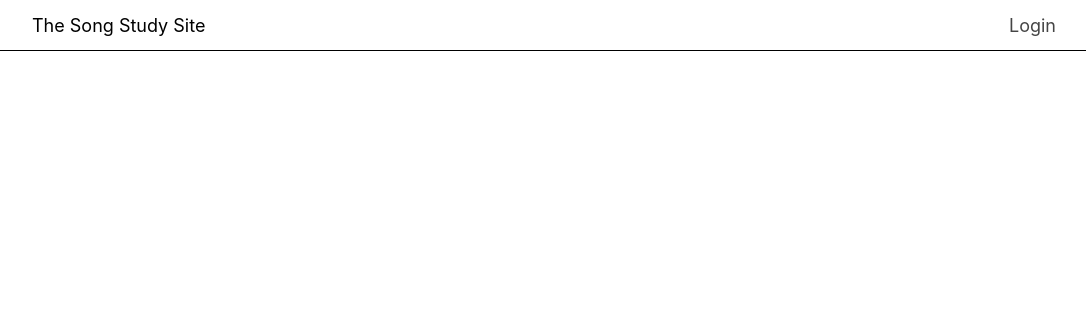
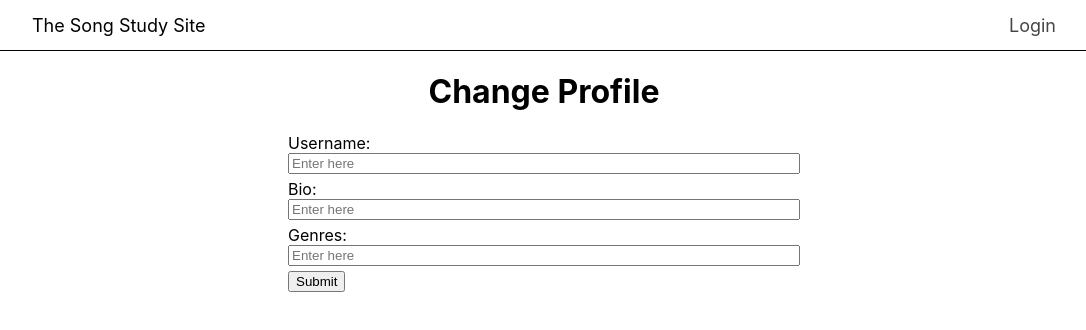
Before and after one commit to camrcast/technology-project-frontend, a React (Create React App) app: page /profile/update in a window 1280 px wide. Shown: the top 330 px of the page, without its empty margins (96-1182 px from the left). Built offline with nearby package versions, Linux system fonts and the light colour scheme.

Commit message:
Completed Update Profile page. Also erase login error upon success. Lastly, updated list to display with toString

```diff
--- a/src/App.tsx
+++ b/src/App.tsx
@@ -4,6 +4,7 @@ import { Route, Routes } from 'react-router-dom';
 import Header from './components/Header';
 import Login from './pages/Login';
 import Profile from './pages/Profile';
+import ProfileUpdate from './pages/ProfileUpdate';
 import { User, UserContext } from './context/userContext';
 
 
@@ -17,6 +18,7 @@ function App() {
         <Routes>
           <Route path="/login" element={<Login setUser={setUser}/>}/>
           <Route path="/profile" element={<Profile/>}/>
+          <Route path="/profile/update" element={<ProfileUpdate setUser={setUser}/>}/>
         </Routes>
       </UserContext.Provider>
     </>
--- a/src/components/ProfileForm/ProfileForm.css
+++ b/src/components/ProfileForm/ProfileForm.css
@@ -0,0 +1,23 @@
+main {
+    padding-inline: 10%;
+}
+
+form {
+    display: flex;
+    flex-direction: column;
+    gap: 5px;
+    min-width: 50%;
+}
+
+.form-group {
+    display: flex;
+    flex-direction: column;
+}
+
+.error {
+    color: red;
+}
+
+button {
+    max-width: max-content;
+}
--- a/src/components/ProfileForm/ProfileForm.tsx
+++ b/src/components/ProfileForm/ProfileForm.tsx
@@ -0,0 +1,42 @@
+import React, {useState} from "react";
+
+import "./ProfileForm.css";
+
+interface props {
+    onSubmit: (username:string, bio: string, genres: string[]) => any,
+    error: string | undefined
+};
+
+function ProfileForm({onSubmit, error}: props) {
+    const [username, setUsername] = useState("");
+    const [bio, setBio] = useState("");
+    const [genres, setGenres] = useState([""]);
+
+    function submit(e: React.FormEvent) {
+        e.preventDefault();
+        onSubmit(username, bio, genres);
+    }
+
+    return(
+        <>
+        <form onSubmit={submit}>
+            <div className="form-group">
+                <label htmlFor="usernameInput">Username:</label>
+                <input type="text" className="input" id="usernameInput" placeholder="Enter here" onChange={(e: any) => {setUsername(e.target.value)}}/>
+            </div>
+            <div className="form-group">
+                <label htmlFor="bioInput">Bio:</label>
+                <input type="text" className="input" id="bioInput" placeholder="Enter here" onChange={(e: any) => {setBio(e.target.value)}}/>
+            </div>
+            <div className="form-group">
+                <label htmlFor="genresInput">Genres:</label>
+                <input type="text" className="input" id="genresInput" placeholder="Enter here" onChange={(e: any) => {setGenres(e.target.value.toLowerCase().split(","))}}/>
+            </div>
+            {error && <small className="error">{error}</small>}
+            <button>Submit</button>
+        </form>
+        </>
+    )
+}
+
+export default ProfileForm;
--- a/src/pages/Login/Login.tsx
+++ b/src/pages/Login/Login.tsx
@@ -21,6 +21,7 @@ function Login({setUser}: props) {
             localStorage.setItem("token", token);
             setUser(user);
             setDisplaySuccess(true);
+            setError(undefined);
             setTimeout(() => {
                 navigate("/"); // Don't use window.location otherwise the page refreshes
             }, 3000)
--- a/src/pages/Profile/Profile.tsx
+++ b/src/pages/Profile/Profile.tsx
@@ -1,7 +1,6 @@
 import React, {useState, useContext} from "react";
 import { UserContext } from '../../context/userContext'
 import NavLink from "../../components/NavLink";
-
 
 import "./Profile.css";
 
@@ -12,9 +11,9 @@ function Profile() {
             <h1>Profile</h1>
             <div>{user && <p>Username: {user.username}</p>}</div>
             <div>{user && <p>Bio: {user.bio}</p>}</div>
-            <div>{user && <p>Genres: {user.genres}</p>}</div>
+            <div>{user && <p>Genres: {user.genres.toString()}</p>}</div>
             <nav>
-                {<NavLink to="/update">Update</NavLink>}
+                {<NavLink to="/profile/update">Update Profile</NavLink>}
             </nav>
         </main>
     )
--- a/src/pages/ProfileUpdate/ProfileUpdate.css
+++ b/src/pages/ProfileUpdate/ProfileUpdate.css
@@ -0,0 +1,6 @@
+main {
+    display: flex;
+    flex-direction: column;
+    justify-content: center;
+    align-items: center;
+}
--- a/src/pages/ProfileUpdate/ProfileUpdate.tsx
+++ b/src/pages/ProfileUpdate/ProfileUpdate.tsx
@@ -1,36 +1,43 @@
-import React, {useState} from "react";
+import React, {useState, useContext} from "react";
 import { useNavigate } from "react-router-dom";
+import { UserContext } from '../../context/userContext'
 
 import "./ProfileUpdate.css";
-import LoginForm from "../../components/LoginForm";
+import ProfileForm from "../../components/ProfileForm";
 import fetch from "../../utilities/fetch";
 
-function ProfileUpdate(){
+interface props {
+    setUser: Function,
+}
+
+function ProfileUpdate({setUser}: props){
     const user = useContext(UserContext);
     const navigate = useNavigate();
     const [error, setError] = useState();
     const [displaySuccess, setDisplaySuccess] = useState(false);
 
-    async function profile(username: string, bio: string, genres: string[]) {
-        const userID = user ? user.itemID : undefined;
+    async function update(username: string, bio: string, genres: string[]) {
+        const userID = user ? user.itemID : "0";
         try {
-            const {updatedUser} = await fetch("post", `/users/${userID}`, {username, bio, genres});
+            const {updatedUser} = await fetch("put", `/users/${userID}`, {username, bio, genres});
             setDisplaySuccess(true);
             setUser(updatedUser);
+            setError(undefined);
             setTimeout(() => {
-                navigate(window.location); // Don't use window.location otherwise the page refreshes
+                navigate("/profile");
             }, 3000)
         } catch (err: any) {
             setError(err.error);
         }
-        return (
-            <main>
-                <h1>Profile</h1>
-                <div>{user && <p>Username: {user.username}</p>}</div>
-                <div>{user && <p>Bio: {user.bio}</p>}</div>
-                <div>{user && <p>Genres: {user.genres}</p>}</div>
-                <div></div>
-            </main>
-        )
     }
+
+    return (
+        <main>
+            <h1>Change Profile</h1>
+            <ProfileForm onSubmit={update} error={error}/>
+            {displaySuccess && <h4>Successfully updated, Returning to profile in 3 seconds</h4>}
+        </main>
+    )
 }
+
+export default ProfileUpdate;
```
Also changed, not shown: src/pages/Profile/Profile.css (line endings or trailing spaces).
